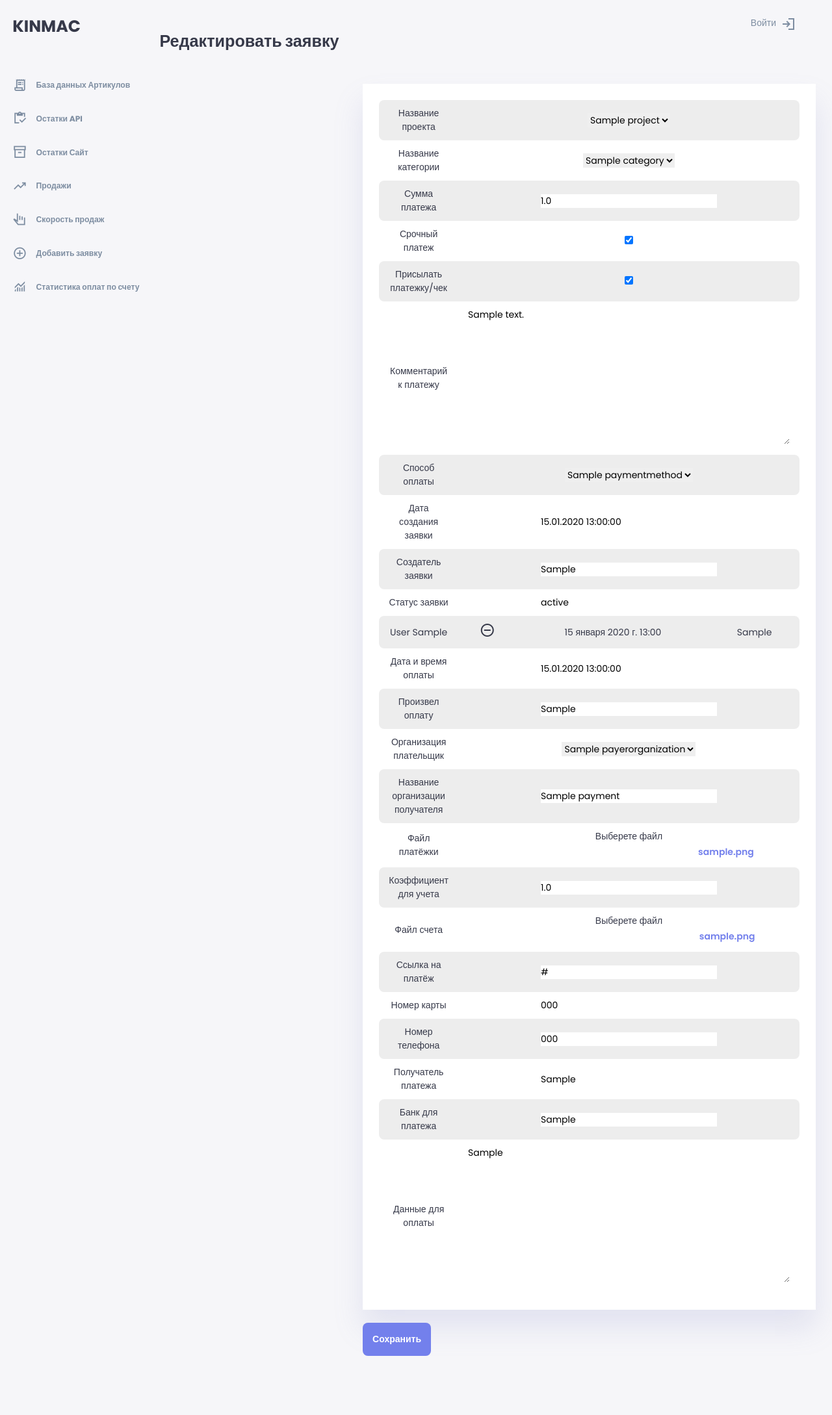
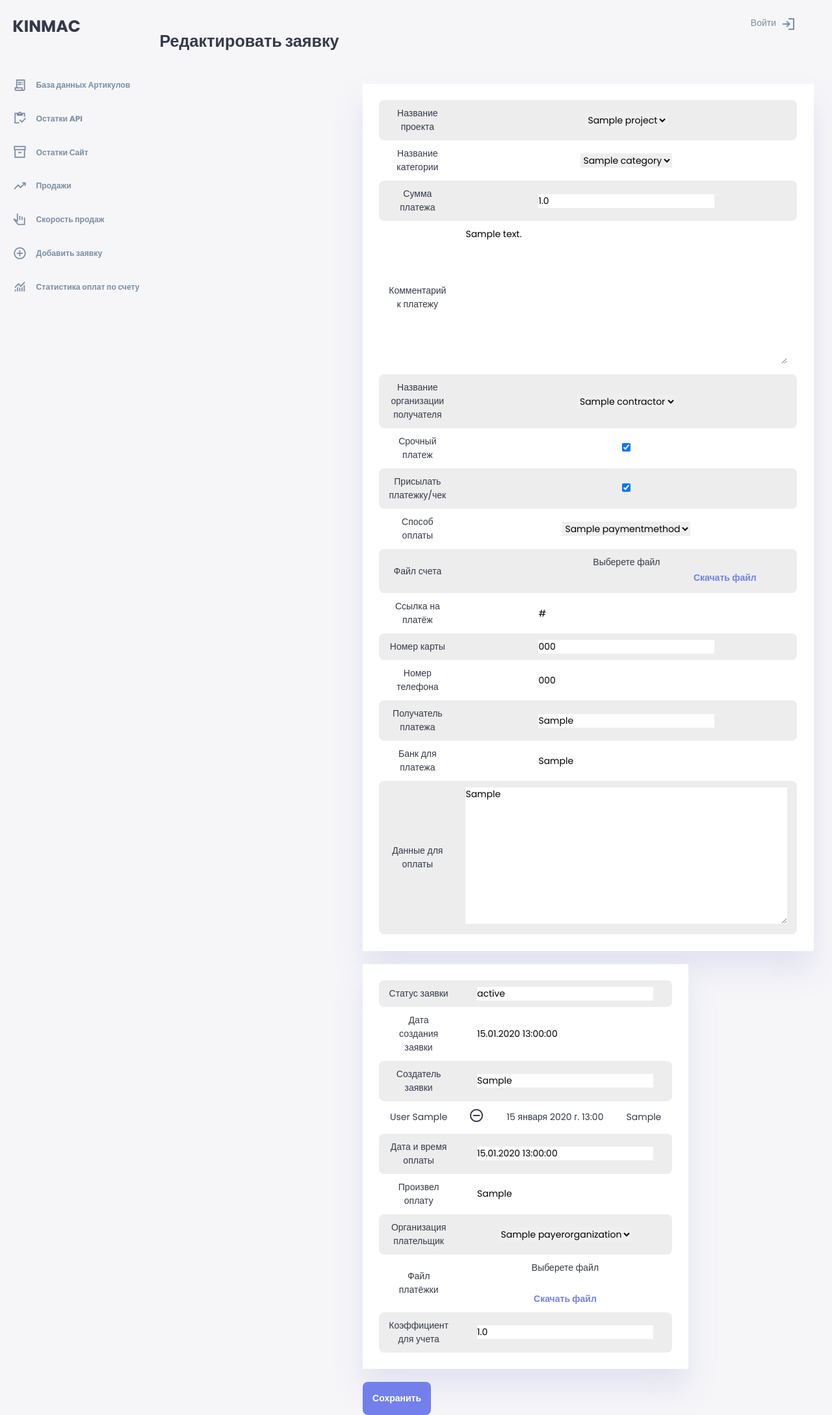
Before and after one commit to anton1202-py/kinmac, a Django app: page /payment/1/update in a window 1280 px wide. Shown: the whole page at 65% size. Before the commit the page ends 2087 px from the top, so only its background shows below. Run offline with Django 4.2, Linux system fonts and the light colour scheme; tables that the repository leaves empty hold one stand-in row (values such as "Sample post"); some libraries are stand-ins or nearby versions.

Commit message:
доделал правки

```diff
--- a/kinmac/main/static/main/css/main.css
+++ b/kinmac/main/static/main/css/main.css
@@ -50,7 +50,7 @@ body {
     width: 100vw;
     height: 100vh;
     font-family: poppins, sans-serif;
-    font-size: 1rem;
+    font-size: 0.9rem;
     user-select: none;
     overflow-x: hidden;
     background: var(--color-background);
--- a/kinmac/main/static/main/js/main.js
+++ b/kinmac/main/static/main/js/main.js
@@ -2,7 +2,7 @@
 var paymentsForm = document.forms['payments'];
 if (paymentsForm) {
     if (paymentsForm.elements[8]) {
-        const select1 = paymentsForm.elements[8];
+        const select1 = paymentsForm.elements[10];
         select1.onchange = function(){
             let options = select1.options;
             let index = select1.selectedIndex;
--- a/kinmac/payment/admin.py
+++ b/kinmac/payment/admin.py
@@ -2,12 +2,14 @@ from django.contrib import admin
 from import_export import fields, resources
 from import_export.widgets import ForeignKeyWidget
 
-from .models import Projects, Categories, PaymentMethod, Payers, PayerOrganization, Payments, ApprovedFunction
-
+from .models import (ApprovedFunction, Categories, Contractors,
+                     PayerOrganization, Payers, PaymentMethod, Payments,
+                     Projects)
 
 admin.site.register(Projects)
 admin.site.register(Payments)
 admin.site.register(Categories)
+admin.site.register(Contractors)
 admin.site.register(PaymentMethod)
 admin.site.register(Payers)
 admin.site.register(PayerOrganization)
--- a/kinmac/payment/forms.py
+++ b/kinmac/payment/forms.py
@@ -2,7 +2,7 @@ from django import forms
 from django.forms import (CheckboxInput, ChoiceField, FileInput, ModelForm,
                           Select, TextInput)
 
-from .models import (ApprovalStatus, CashPayment, Categories,
+from .models import (ApprovalStatus, CashPayment, Categories, Contractors,
                      PayerOrganization, Payers, PaymentMethod, Payments,
                      PayWithCard, PayWithCheckingAccount, Projects,
                      TransferToCard)
@@ -17,10 +17,12 @@ class PaymentsForm(ModelForm):
                   'urgent_payment', 'status_of_payment', 'date_of_payment', 'accountant', 'file_of_payment', 'payment_coefficient']
         project = forms.ChoiceField(choices=Projects.objects.all())
         category = forms.ChoiceField(choices=Categories.objects.all())
+        # contractor_name = forms.ChoiceField(
+        #    choices=Contractors.objects.all(), required=False)
         payer_organization = forms.ChoiceField(
             choices=PayerOrganization.objects.all())
+
         payment_method = forms.ChoiceField(choices=PaymentMethod.objects.all())
-
         send_payment_file = forms.CheckboxSelectMultiple()
         urgent_payment = forms.CheckboxSelectMultiple()
         payment_coefficient = forms.FloatField(required=False)
@@ -37,7 +39,7 @@ class PaymentsForm(ModelForm):
             'payment_sum': TextInput(attrs={
                 'class': 'input-field',
             }),
-            'contractor_name': TextInput(attrs={
+            'contractor_name': Select(attrs={
                 'class': 'input-field',
             }),
             'urgent_payment': CheckboxInput(attrs={
@@ -171,11 +173,9 @@ class FilterPayWithCheckingForm(forms.Form):
     category = forms.ModelChoiceField(
         queryset=Categories.objects.all(),
         required=False,)
-    contractor_name = forms.CharField(
-        required=False,
-        widget=forms.TextInput(attrs={
-            'class': 'input-field',
-        }))
+    contractor_name = forms.ModelChoiceField(
+        queryset=Contractors.objects.all(),
+        required=False,)
     status_of_payment = forms.CharField(
         required=False,
         widget=forms.TextInput(attrs={
--- a/kinmac/payment/templates/payment/payment_update.html
+++ b/kinmac/payment/templates/payment/payment_update.html
@@ -25,6 +25,14 @@
                             <td colspan="3">{{ form.payment_sum }}</td>
                         </tr>
                         <tr>
+                            <td><span>{{form.comment.label}}</span></td>
+                            <td colspan="3">{{ form.comment }}</td>
+                        </tr>
+                        <tr>
+                            <td><span>{{form.contractor_name.label}}</span></td>
+                            <td colspan="3">{{ form.contractor_name }}</td>
+                        </tr>
+                        <tr>
                             <td><span>{{form.urgent_payment.label}} </span></td>
                             <td colspan="3">{{ form.urgent_payment }}</td>
                         </tr>
@@ -33,12 +41,68 @@
                             <td colspan="3">{{form.send_payment_file}}</td>
                         </tr>
                         <tr>
-                            <td><span>{{form.comment.label}}</span></td>
-                            <td colspan="3">{{ form.comment }}</td>
+                            <td><span>{{form.payment_method.label}}</span></td>
+                            <td colspan="3">{{ form.payment_method }}</td>
+                        </tr>
+
+                        <!-- ========= ПЕРЕВОД НА СЧЕТ ========= -->
+                        {% if second_form %}
+                        <tr>
+                            <td><span>{{second_form.file_of_bill.label}}</span></td>
+                            <td colspan="3">
+                                <label for="id_file_of_bill" class="choose-file-button">Выберете файл</label>
+                                <div class="input-file-list-create" id="input-file-list-create-file_of_bill"></div>
+                                {{ second_form.file_of_bill }}
+                                <a href="{{ second_form.instance.file_of_bill.url }}" download>
+                                    Скачать файл
+                                </a>
+                            </td>
+                        </tr>
+                        {% endif %}
+
+                        <!-- ========= ОПЛАТА КАРТОЙ ========= -->
+                        {% if pay_with_card_form %}
+                        <tr>
+                            <td><span>{{pay_with_card_form.link_to_payment.label}}</span></td>
+                            <td colspan="3">{{ pay_with_card_form.link_to_payment }}</td>
+                        </tr>
+                        {% endif %}
+
+                        <!-- ========= ПЕРЕВОД НА КАРТУ ========= -->
+                        {% if transfer_for_card_form %}
+                        <tr>
+                            <td><span>{{transfer_for_card_form.card_number.label}}</span></td>
+                            <td colspan="3">{{transfer_for_card_form.card_number}}</td>
                         </tr>
                         <tr>
-                            <td><span>{{form.payment_method.label}}</span></td>
-                            <td colspan="3">{{ form.payment_method }}</td>
+                            <td><span>{{transfer_for_card_form.phone_number.label}}</span></td>
+                            <td colspan="3">{{transfer_for_card_form.phone_number}}</td>
+                        </tr>
+                        <tr>
+                            <td><span>{{transfer_for_card_form.payment_receiver.label}}</span></td>
+                            <td colspan="3">{{transfer_for_card_form.payment_receiver}}</td>
+                        </tr>
+                        <tr>
+                            <td><span>{{transfer_for_card_form.bank_for_payment.label}}</span></td>
+                            <td colspan="3">{{transfer_for_card_form.bank_for_payment}}</td>
+                        </tr>
+                        {% endif %}
+
+                        <!-- ========= ОПЛАТА НАЛИЧНЫМИ ========= -->
+                        {% if cash_payment_form %}
+                        <tr>
+                            <td><span>{{cash_payment_form.cash_payment_payment_data.label}}</span></td>
+                            <td colspan="3">{{cash_payment_form.cash_payment_payment_data}}</td>
+                        </tr>
+                        {% endif %}
+                    </table>
+
+
+                    <table class="update-form-table">
+
+                        <tr>
+                            <td><span>{{form.status_of_payment.label}}</span></td>
+                            <td colspan="3">{{ form.status_of_payment }}</td>
                         </tr>
                         <tr>
                             <td><span>{{ form.pub_date.label }}</span></td>
@@ -48,12 +112,8 @@
                             <td><span>{{form.creator.label}}</span></td>
                             <td colspan="3">{{ form.creator }}</td>
                         </tr>
-                        <tr>
-                            <td><span>{{form.status_of_payment.label}}</span></td>
-                            <td colspan="3">{{ form.status_of_payment }}</td>
-                        </tr>
 
-                        <!-- СТРОКА С СОГЛАСОВАНИЕМ -->
+                        <!-- =========== СТРОКА С СОГЛАСОВАНИЕМ ========== -->
                         {% for data in approval_model %}
                             <tr>
                                 <td>{{ data.user.last_name }} {{ data.user.first_name }}</td>
@@ -89,6 +149,7 @@
                             </tr>
                         {% endfor %}
                         <!-- КОНЕЦ СТРОКИ С СОГЛАСОВАНИЕМ -->
+
                         <tr>
                             <td><span>{{form.date_of_payment.label}}</span></td>
                             <td colspan="3">{{ form.date_of_payment }}</td>
@@ -101,17 +162,14 @@
                             <td><span>{{form.payer_organization.label}}</span></td>
                             <td colspan="3">{{ form.payer_organization }}</td>
                         </tr>
-                        <tr>
-                            <td><span>{{form.contractor_name.label}}</span></td>
-                            <td colspan="3">{{ form.contractor_name }}</td>
-                        </tr>
+
                         {% if form.instance.file_of_payment %}
                         <tr>
                             <td><span>{{form.file_of_payment.label}}</span></td>
                             <td colspan="3">
                                 <label for="id_file_of_payment" class="choose-file-button">Выберете файл</label>
                                 <div class="input-file-list-create" id="input-file-list-create-file_of_payment"></div>
-                                {{form.file_of_payment}}<a href="{{ form.instance.file_of_payment.url }}" download>{{ form.instance.file_of_payment }}</a>
+                                {{form.file_of_payment}}<a href="{{ form.instance.file_of_payment.url }}" download>Скачать файл</a>
                             </td>
                         </tr>
                         {% endif %}
@@ -119,54 +177,7 @@
                             <td><span>{{form.payment_coefficient.label}}</span></td>
                             <td colspan="3">{{ form.payment_coefficient }}</td>
                         </tr>
-
-                    <!-- ========= ПЕРЕВОД НА СЧЕТ ========= -->
-                    {% if second_form %}
-                        <tr>
-                            <td><span>{{second_form.file_of_bill.label}}</span></td>
-                            <td colspan="3">
-                                <label for="id_file_of_bill" class="choose-file-button">Выберете файл</label>
-                                <div class="input-file-list-create" id="input-file-list-create-file_of_bill"></div>
-                                {{ second_form.file_of_bill }}<a href="{{ second_form.instance.file_of_bill.url }}" download>
-                                {{ second_form.instance.file_of_bill }}</a>
-                            </td>
-                        </tr>
-                    {% endif %}
-                    <!-- ========= ОПЛАТА КАРТОЙ ========= -->
-                    {% if pay_with_card_form %}
-                    <tr>
-                        <td><span>{{pay_with_card_form.link_to_payment.label}}</span></td>
-                        <td colspan="3">{{ pay_with_card_form.link_to_payment }}</td>
-                    </tr>
-                    {% endif %}
-                    <!-- ========= ПЕРЕВОД НА КАРТУ ========= -->
-                    {% if transfer_for_card_form %}
-                    <tr>
-                        <td><span>{{transfer_for_card_form.card_number.label}}</span></td>
-                        <td colspan="3">{{transfer_for_card_form.card_number}}</td>
-                    </tr>
-                    <tr>
-                        <td><span>{{transfer_for_card_form.phone_number.label}}</span></td>
-                        <td colspan="3">{{transfer_for_card_form.phone_number}}</td>
-                    </tr>
-                    <tr>
-                        <td><span>{{transfer_for_card_form.payment_receiver.label}}</span></td>
-                        <td colspan="3">{{transfer_for_card_form.payment_receiver}}</td>
-                    </tr>
-                    <tr>
-                        <td><span>{{transfer_for_card_form.bank_for_payment.label}}</span></td>
-                        <td colspan="3">{{transfer_for_card_form.bank_for_payment}}</td>
-                    </tr>
-                    {% endif %}
-                    <!-- ========= ОПЛАТА НАЛИЧНЫМИ ========= -->
-                    {% if cash_payment_form %}
-                    <tr>
-                        <td><span>{{cash_payment_form.cash_payment_payment_data.label}}</span></td>
-                        <td colspan="3">{{cash_payment_form.cash_payment_payment_data}}</td>
-                    </tr>
-                    {% endif %}
-
-                </table>
+                    </table>
                 <button class="custom-button" type="submit" id="id_first" name="name_first">Сохранить</button>
             </form>
         </div>
--- a/kinmac/payment/views.py
+++ b/kinmac/payment/views.py
@@ -9,7 +9,7 @@ from .forms import (ApprovalStatusForm, CashPaymentForm,
                     FilterPayWithCheckingForm, PaymentsForm, PayWithCardForm,
                     PayWithCheckingAccountForm, TransferToCardForm)
 from .models import (ApprovalStatus, ApprovedFunction, CashPayment,
-                     PayerOrganization, Payments, PayWithCard,
+                     Contractors, PayerOrganization, Payments, PayWithCard,
                      PayWithCheckingAccount, TransferToCard)
 from .validators import StripToNumbers
 
@@ -35,15 +35,38 @@ def payment_create(request):
         form_transfer_to_card = TransferToCardForm(request.POST)
         form_cash_payment = CashPaymentForm(request.POST)
 
+        print(request.POST)
+
         if form.is_valid():
             # Заполнение статуса заявки
+            if request.POST['contractor_name']:
+                contractor_name_data = Contractors.objects.get(
+                    id=request.POST['contractor_name']).name
+            elif request.POST['contractor_name_new']:
+                contractor_name_data = request.POST['contractor_name_new']
+            print('contractor_name_data', contractor_name_data)
 
+            if request.POST['contractor_name_new']:
+                if Contractors.objects.filter(
+                        name=request.POST['contractor_name_new']):
+                    Contractors.objects.filter(
+                        name=request.POST['contractor_name_new']).update()
+                else:
+                    contractor = Contractors(
+                        name=request.POST['contractor_name_new']
+                    )
+                    contractor.save()
+
+            # print('Contractors.objects.get(name=contractor_name_data)', Contractors.objects.get(
+            #    name=contractor_name_data))
             payment = Payments(
                 creator=f'{request.user.last_name} {request.user.first_name}',
                 project=form.cleaned_data['project'],
                 category=form.cleaned_data['category'],
                 payment_method=form.cleaned_data['payment_method'],
                 payment_sum=form.cleaned_data['payment_sum'],
+                contractor_name=Contractors.objects.get(
+                        name=contractor_name_data),
                 comment=form.cleaned_data['comment'],
                 send_payment_file=form.cleaned_data['send_payment_file'],
                 file_of_payment=form.cleaned_data['file_of_payment'],
@@ -52,6 +75,16 @@ def payment_create(request):
             )
             payment.save()
 
+            if request.POST['contractor_name_new']:
+                if Contractors.objects.get(
+                        name=request.POST['contractor_name_new']):
+                    Contractors.objects.filter(
+                        name=request.POST['contractor_name_new']).update()
+                else:
+                    contractor = Contractors(
+                        name=request.POST['contractor_name_new']
+                    )
+                    contractor.save()
             raw_users_list = []
 
             # Алгоритм, который удаляет из согласования юзера, создавшего заявку
@@ -242,7 +275,6 @@ def payment_common_statistic(request):
         if str(pay.project) == 'KINMAC' and (
            str(pay.payment_method) == 'Перевод на карту' or str(pay.payment_method) == 'Наличная оплата'):
             pay.payment_coefficient = 1.02
-        pay.contractor_name = request.POST['contractor_name']
 
         if request.FILES:
             pay.file_of_payment = request.FILES['file_of_payment']
@@ -382,11 +414,10 @@ class PaymentUpdateView(UpdateView):
 
     def get_context_data(self, **kwargs):
         context = super().get_context_data(**kwargs)
-        self.approval_model.objects.filter(
-            payment=self.object.pk)[0]
 
         context['approval_model'] = self.approval_model.objects.filter(
             payment=self.object.pk)
+
         for i in self.approval_model.objects.filter(
                 payment=self.object.pk):
             print(i.user.username, i.status)
```
Also changed, not shown: kinmac/payment/models.py (+16 -2 lines), kinmac/payment/templates/payment/payment_common_statistic.html (+4 -5 lines), kinmac/payment/templates/payment/payment_create.html (+6 -1 lines), kinmac/payment/templates/payment/payment_detail.html (+61 -61 lines).
